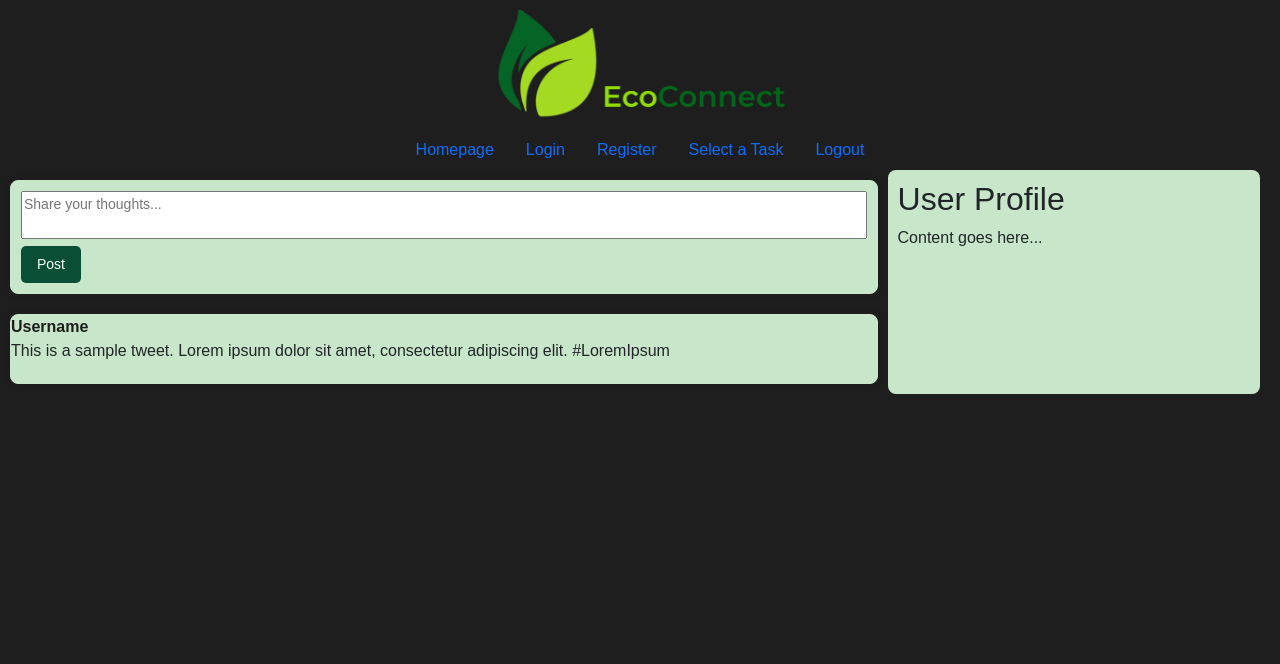
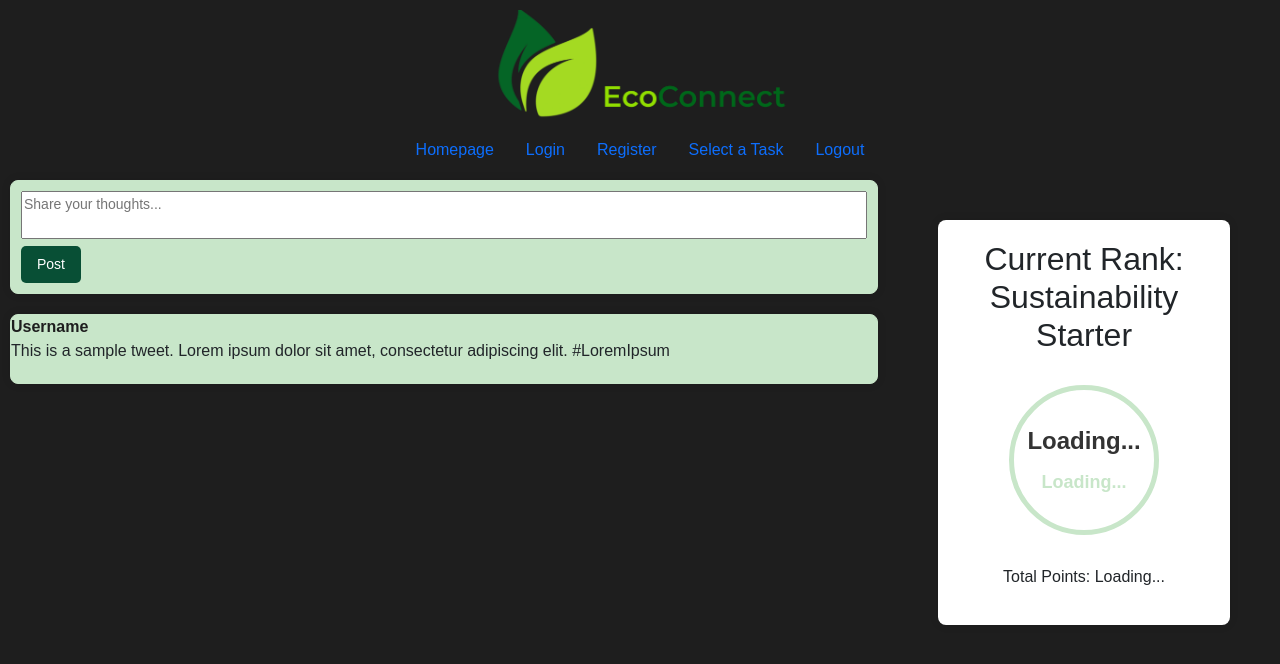
Before and after one commit to gpadberg/EcoConnect, a Flask app: page / in a window 1280 px wide. Shown: the top 664 px of the page. Run offline with Flask 3, Linux system fonts and the light colour scheme.

Commit message:
rank circle

```diff
--- a/static/home.css
+++ b/static/home.css
@@ -107,3 +107,41 @@ nav a {
 #tweet-box button:hover {
    background-color: pink;
 }
+
+/* Rank Container Styles */
+.rank-container {
+    width: 300px;
+    padding: 20px;
+    background-color: #ffffff;
+    border-radius: 8px;
+    box-shadow: 0px 0px 10px rgba(0, 0, 0, 0.1);
+    text-align: center;
+    margin: 50px;
+}
+
+/* Circle Styles */
+.circle {
+    width: 150px;
+    height: 150px;
+    background-color: transparent;
+    border: 5px solid #C8E6C9;
+    border-radius: 50%;
+    display: flex;
+    flex-direction: column;
+    justify-content: center;
+    align-items: center;
+    margin: 30px auto;
+}
+
+.circle-text {
+    font-size: 24px;
+    font-weight: bold;
+    color: #333;
+    margin-bottom: 10px; /* Adds space between text and bonus points */
+}
+
+.bonus-points {
+    font-size: 18px;
+    font-weight: bold;
+    color: #C8E6C9; /* Match the circle border color */
+}
--- a/templates/home.html
+++ b/templates/home.html
@@ -52,11 +52,15 @@
         </div>
 
         <!-- Right Column -->
-        <div id="right-column">
-            <!-- Add content for the right column here -->
-            <h2>User Profile</h2>
-            <p>Content goes here...</p>
+        <div class="rank-container">
+            <h2>Current Rank: Sustainability Starter</h2>
+            <div class="circle" id="pointsCircle">
+                <span class="circle-text" id="pointsText">Loading...</span>
+                <span class="bonus-points" id="bonusPoints">Loading...</span>
+            </div>
+            <p id="totalPoints">Total Points: Loading...</p>
         </div>
-    </div>
+
+        <script src="script.js"></script>
 </body>
 </html>
```
Also changed, not shown: static/home.js (added, +10 -0 lines).
